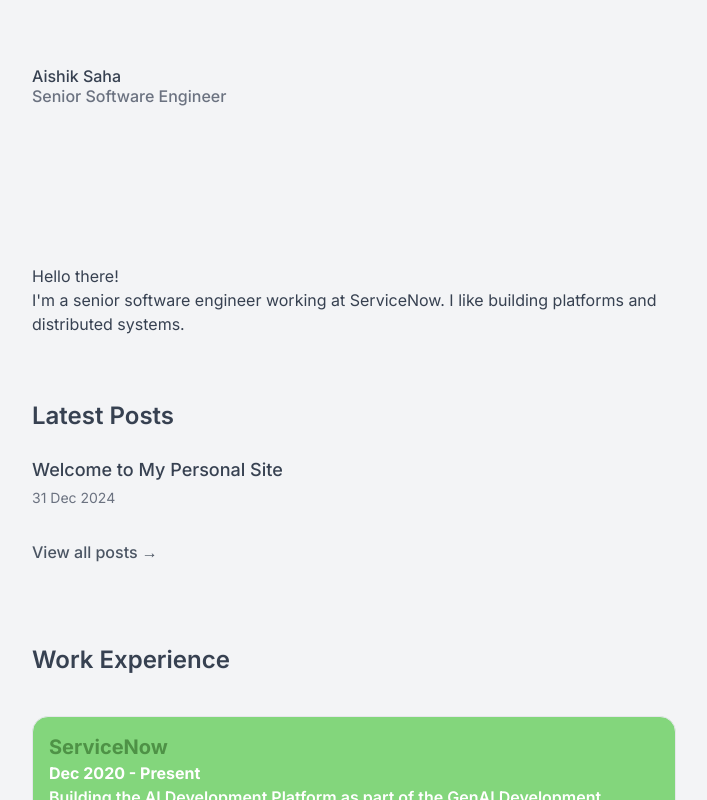
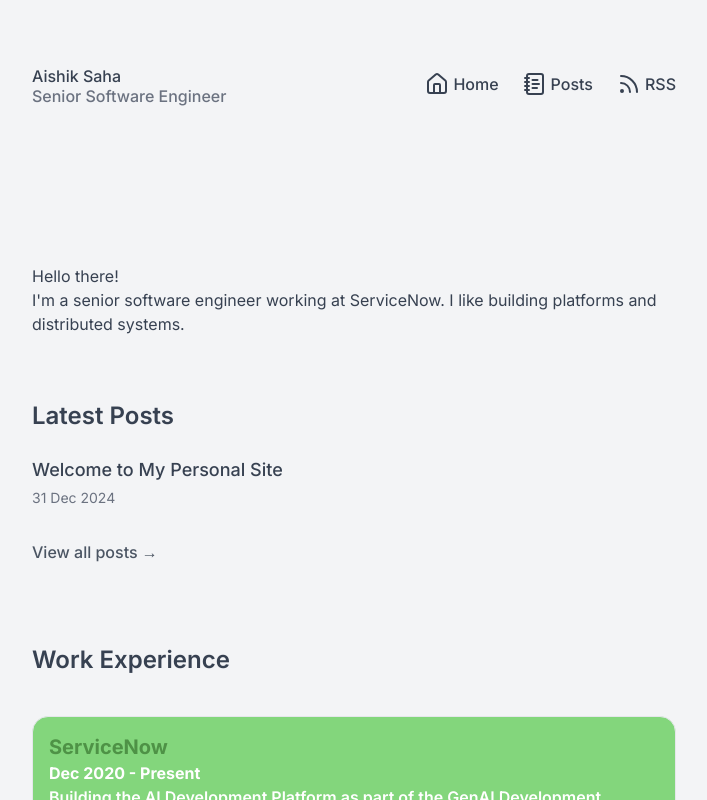
Before and after one commit to thecodeboy/aishik.dev, a Next.js app: page / in a window 1280 px wide. Shown: the top 800 px of the page, without its empty margins (286-993 px from the left). Built offline with nearby package versions, Linux system fonts and the light colour scheme.

Commit message:
Added header links and menu button

```diff
--- a/package.json
+++ b/package.json
@@ -16,6 +16,7 @@
     "@vercel/analytics": "^1.1.2",
     "@vercel/speed-insights": "^1.0.9",
     "gray-matter": "^4.0.3",
+    "lucide-react": "^0.485.0",
     "next": "^15.2.4",
     "react": "19.0.0",
     "react-dom": "19.0.0"
--- /dev/null
+++ b/src/app/components/NavMenu.tsx
@@ -0,0 +1,63 @@
+"use client"
+
+import { useState } from "react"
+import Link from "next/link"
+import { House, Menu, NotebookText, Rss, X } from "lucide-react"
+
+export default function NavMenu() {
+    const [isOpen, setIsOpen] = useState(false)
+
+    const toggleMenu = () => {
+        setIsOpen(!isOpen)
+    }
+
+    return (
+        <div className="relative">
+            {/* Desktop Navigation - Horizontal Links */}
+            <div className="hidden md:flex items-center space-x-6">
+                <Link href="/" className="flex items-center gap-1 text-gray-700 hover:text-gray-900 font-medium">
+                    <House /> Home
+                </Link>
+                <Link href="/posts" className="flex items-center gap-1 text-gray-700 hover:text-gray-900 font-medium">
+                    <NotebookText /> Posts
+                </Link>
+                <Link href="/feed.xml" className="flex items-center gap-1 text-gray-700 hover:text-gray-900 font-medium">
+                    <Rss /> RSS
+                </Link>
+            </div>
+
+            {/* Mobile Navigation - Burger Menu */}
+            <div className="md:hidden">
+                <button
+                    onClick={toggleMenu}
+                    className="p-2 rounded-md hover:bg-gray-200 transition-colors"
+                    aria-label="Toggle menu"
+                >
+                    {isOpen ? <X size={20} /> : <Menu size={20} />}
+                </button>
+
+                {isOpen && (
+                    <div className="absolute right-0 mt-2 w-48 bg-white rounded-md shadow-lg py-1 z-10 border border-gray-200">
+                        <Link href="/" className="block px-4 py-2 text-gray-700 hover:bg-gray-100" onClick={() => setIsOpen(false)}>
+                            Home
+                        </Link>
+                        <Link
+                            href="/posts"
+                            className="block px-4 py-2 text-gray-700 hover:bg-gray-100"
+                            onClick={() => setIsOpen(false)}
+                        >
+                            Posts
+                        </Link>
+                        <Link
+                            href="/feed.xml"
+                            className="block px-4 py-2 text-gray-700 hover:bg-gray-100"
+                            onClick={() => setIsOpen(false)}
+                        >
+                            RSS
+                        </Link>
+                    </div>
+                )}
+            </div>
+        </div>
+    )
+}
--- a/src/app/feed.xml/route.ts
+++ b/src/app/feed.xml/route.ts
@@ -13,9 +13,10 @@ export async function GET() {
   const rss = `<?xml version="1.0" encoding="UTF-8" ?>
 <rss version="2.0" xmlns:atom="http://www.w3.org/2005/Atom">
 <channel>
-  <title>Aishik Saha's Blog</title>
+  <title>aishik.dev - Personal site of Aishik Saha</title>
   <link>${baseUrl}</link>
-  <description>Senior Software Engineer writing about platforms and distributed systems</description>
+  <description>Aishik Saha is a senior software engineer. This is his personal site.
+    He is passionate about building platforms and distributed systems.</description>
   <language>en</language>
   <lastBuildDate>${buildDate}</lastBuildDate>
   <atom:link href="${baseUrl}/feed.xml" rel="self" type="application/rss+xml"/>
--- a/src/app/layout.tsx
+++ b/src/app/layout.tsx
@@ -1,19 +1,21 @@
-import type { Metadata } from 'next'
-import { Inter } from 'next/font/google'
-import './main.css'
-import { Analytics } from '@vercel/analytics/react';
-import { SpeedInsights } from '@vercel/speed-insights/next';
-import Link from 'next/link';
+import type React from "react"
+import type { Metadata } from "next"
+import { Inter } from "next/font/google"
+import "./main.css"
+import { Analytics } from "@vercel/analytics/react"
+import { SpeedInsights } from "@vercel/speed-insights/next"
+import Link from "next/link"
+import NavMenu from "./components/NavMenu"
 
 export const metadata: Metadata = {
-  title: 'aishik.dev - Personal site of Aishik Saha',
-  description: 'Aishik Saha is a Senior Software Engineer. This is his personal site.',
+  title: "aishik.dev - Personal site of Aishik Saha",
+  description: "Aishik Saha is a Senior Software Engineer. This is his personal site.",
 }
 
 const inter = Inter({
-  subsets: ['latin'],
-  display: 'swap',
-  variable: '--font-inter',
+  subsets: ["latin"],
+  display: "swap",
+  variable: "--font-inter",
 })
 
 export default function RootLayout({
@@ -23,18 +25,23 @@ export default function RootLayout({
 }) {
   return (
     <html lang="en" className={`${inter.variable}`}>
-      <body className='bg-gray-100 text-gray-700 antialiased flex flex-col min-h-screen mx-auto max-w-[692px] px-6'>
+      <body className="bg-gray-100 text-gray-700 antialiased flex flex-col min-h-screen mx-auto max-w-[692px] px-6">
         <div className="pt-16 pb-8 flex-grow flex flex-col">
-          <header className="flex flex-col items-start">
-            <Link className="text-medium inline-block font-medium no-underline" href="/">Aishik Saha</Link>
-            <span className="text-medium font-medium leading-none text-gray-500">Senior Software Engineer</span>
+          <header className="flex justify-between items-center w-full">
+            <div>
+              <Link className="text-medium inline-block font-medium no-underline" href="/">
+                Aishik Saha
+              </Link>
+              <span className="text-medium font-medium leading-none text-gray-500 block">Senior Software Engineer</span>
+            </div>
+            <NavMenu />
           </header>
           <main className="flex-grow">{children}</main>
           <footer className="mt-8 text-sm border-t border-gray-300">
-            <div className='mt-4'>
-            Except as otherwise noted, the content of this page is licensed under the Creative Commons Attribution 4.0 License,
-            and code samples are licensed under the MIT License.
-            <div className='mt-2'>© Copyright 2025 Aishik Saha</div>
+            <div className="mt-4">
+              Except as otherwise noted, the content of this page is licensed under the Creative Commons Attribution 4.0
+              License, and code samples are licensed under the MIT License.
+              <div className="mt-2">© Copyright 2025 Aishik Saha</div>
             </div>
           </footer>
         </div>
```
Also changed, not shown: 1 other file (tests, documents, lock files or other folders).
